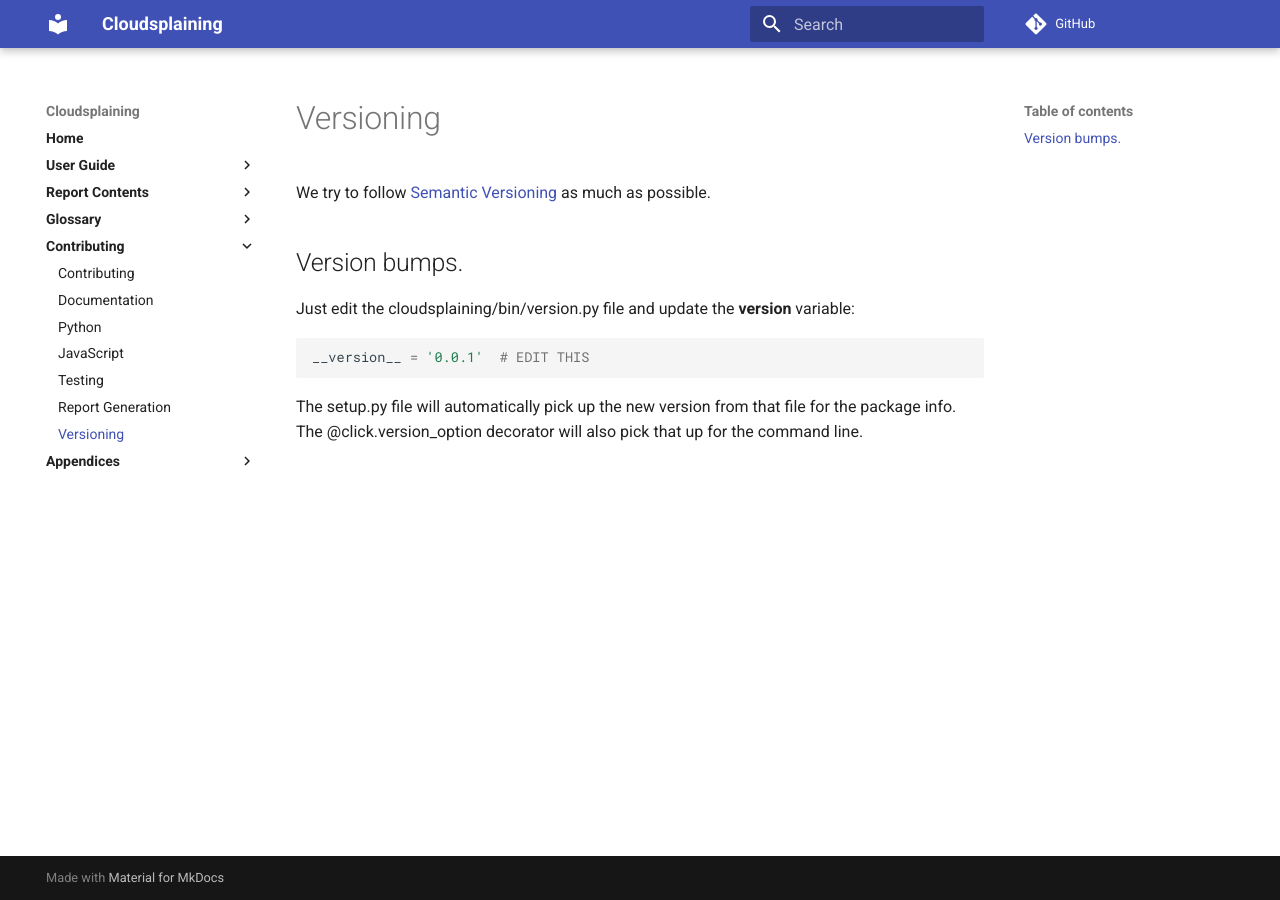
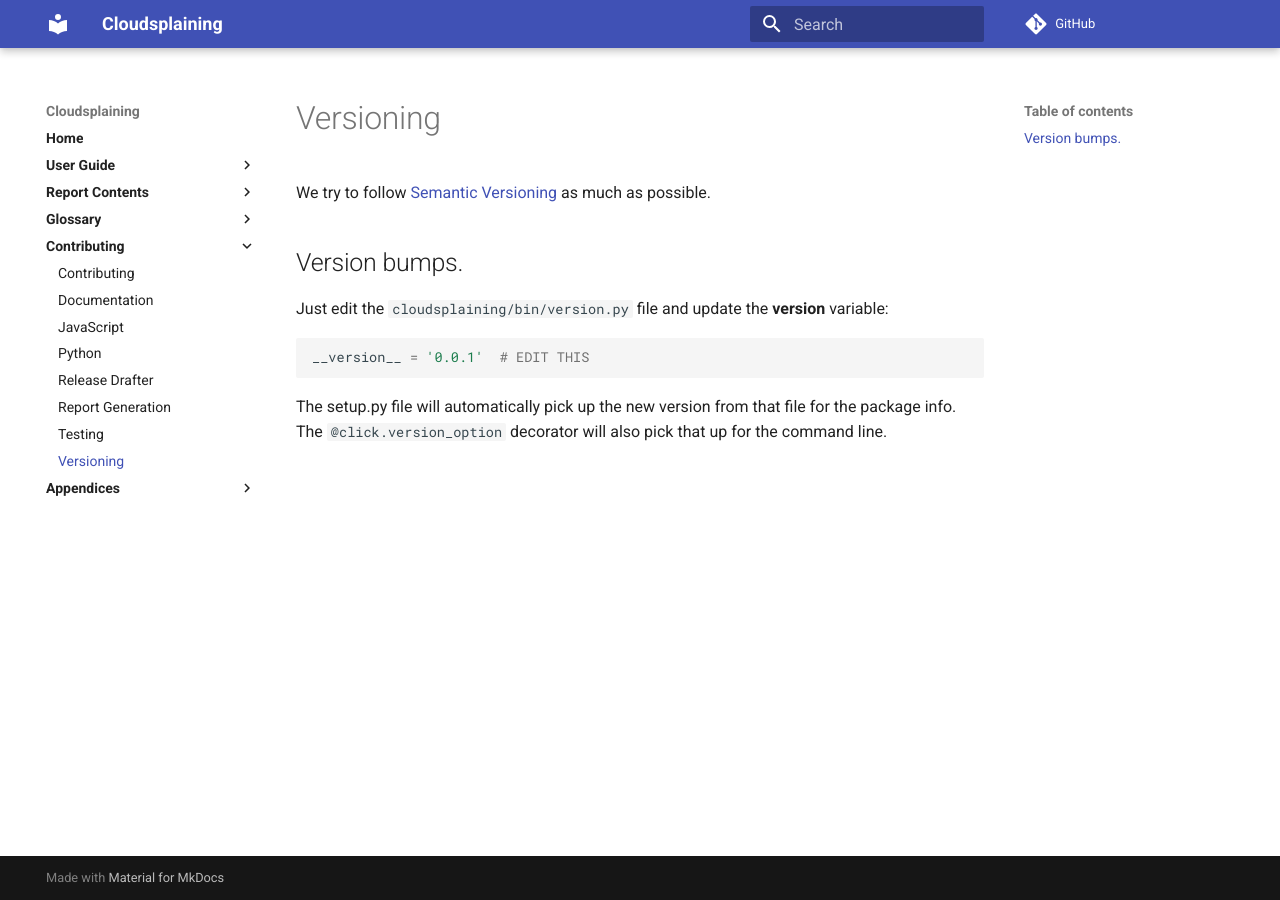
Before and after one commit to salesforce/cloudsplaining, an MkDocs documentation site: the page built from docs/contributing/versioning.md, in a window 1280 px wide. Built offline with MkDocs 1.6.1 and Material for MkDocs 9.7.7, drawn with Linux system fonts in a browser that asks for light colours; comment, search, counter and statistics services are not loaded.

Commit message:
Add release drafter (#148)

````diff
--- a/docs/contributing/versioning.md
+++ b/docs/contributing/versioning.md
@@ -4,10 +4,10 @@
 
 ## Version bumps.
 
-Just edit the cloudsplaining/bin/version.py file and update the __version__ variable:
+Just edit the `cloudsplaining/bin/version.py` file and update the __version__ variable:
 
 ```python
 __version__ = '0.0.1'  # EDIT THIS
 ```
 
-The setup.py file will automatically pick up the new version from that file for the package info. The @click.version_option decorator will also pick that up for the command line.
+The setup.py file will automatically pick up the new version from that file for the package info. The `@click.version_option` decorator will also pick that up for the command line.
--- a/mkdocs.yml
+++ b/mkdocs.yml
@@ -48,10 +48,11 @@
   - "<b>Contributing</b>":
     - Contributing: 'contributing/contributing.md'
     - Documentation: 'contributing/documentation.md'
+    - JavaScript: 'contributing/javascript.md'
     - Python: 'contributing/python.md'
-    - JavaScript: 'contributing/javascript.md'
+    - Release Drafter: 'contributing/release-drafter.md'
+    - Report Generation: 'contributing/report.md'
     - Testing: 'contributing/testing.md'
-    - Report Generation: 'contributing/report.md'
     - Versioning: 'contributing/versioning.md'
 
   - "<b>Appendices</b>":
````
Also changed, not shown: CHANGELOG.md (+0 -1 lines), docs/contributing/release-drafter.md (added, +21 -0 lines), 2 other files.
